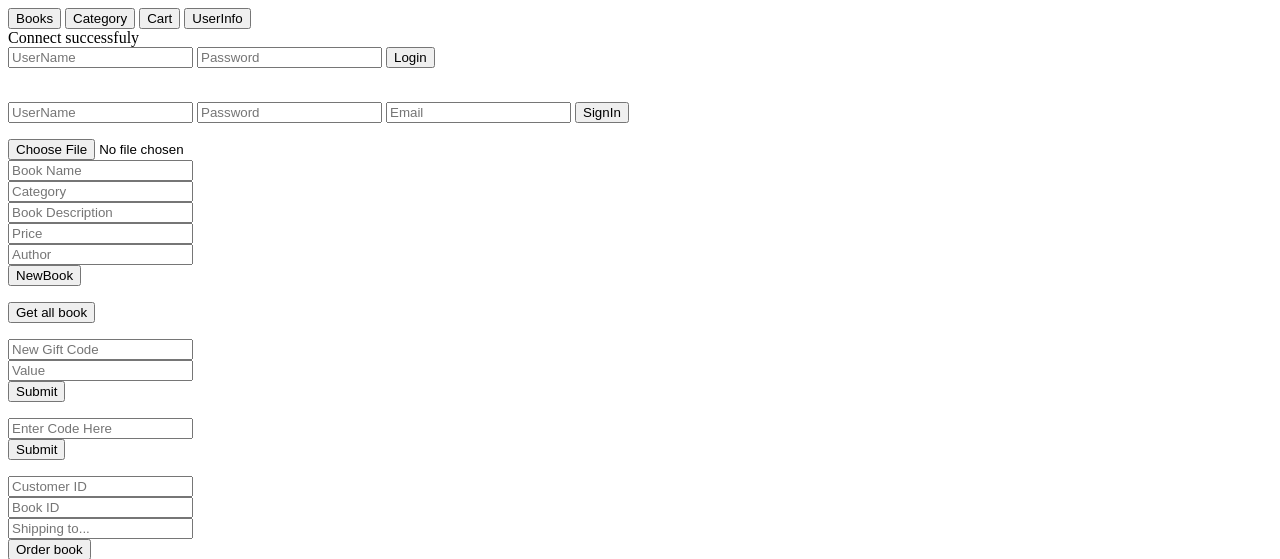
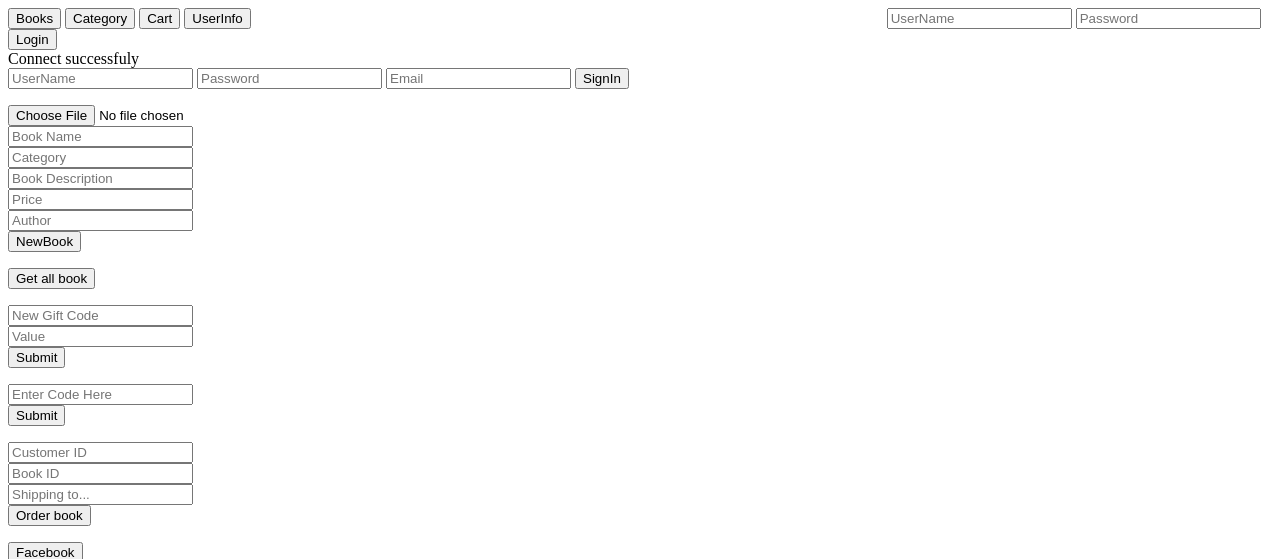
Before and after one commit to PhatsNgoo/BookSeller, a PHP site: page /BookSeller/ in a window 1280 px wide. Shown: the top 559 px of the page. Run offline with PHP 8.4, Linux system fonts and the light colour scheme.

Commit message:
some new header layout

```diff
--- /dev/null
+++ b/Assets/css/style.css
@@ -0,0 +1,5 @@
+#form-login {
+    display:inline;
+    margin-left:50%;
+    padding:0px;
+}
--- a/Layout/User_Layout_Header.php
+++ b/Layout/User_Layout_Header.php
@@ -2,10 +2,16 @@
 ?>
 <html>
 <header>
+    <link rel="stylesheet" href="http://localhost/BookSeller/Assets/css/style.css">
     <title>BookSeller</title>
     <button>Books</button>
     <button>Category</button>
     <button>Cart</button>
     <button>UserInfo</button>
+    <FORM method="post" id="form-login">
+        <input type="textbox" name="UserName" placeholder="UserName">
+        <input type="textbox" name="Password" placeholder="Password">
+        <input type="submit" name="LogIn" value="Login">
+    </FORM>
 </header>
 </html>
--- a/index.php
+++ b/index.php
@@ -9,13 +9,6 @@ $controller=new Controller();
 $controller->run();
 
 ?>
-<FORM method="post">
-    <input type="textbox" name="UserName" placeholder="UserName">
-    <input type="textbox" name="Password" placeholder="Password">
-
-    <input type="submit" name="LogIn" value="Login">
-</FORM>
-<br>
 <FORM method="post" action="index.php">
     <input type="textbox" name="UserNameSignIn" placeholder="UserName">
     <input type="textbox" name="NewPassword" placeholder="Password">
```
